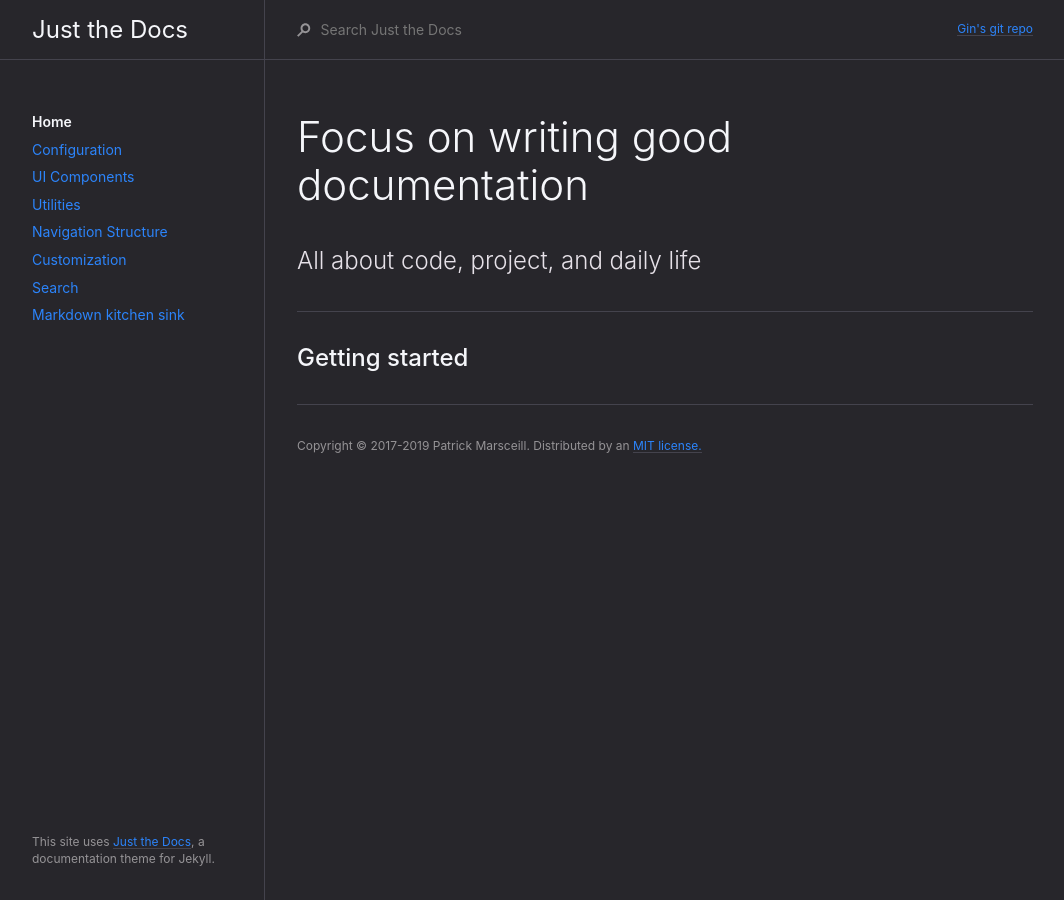
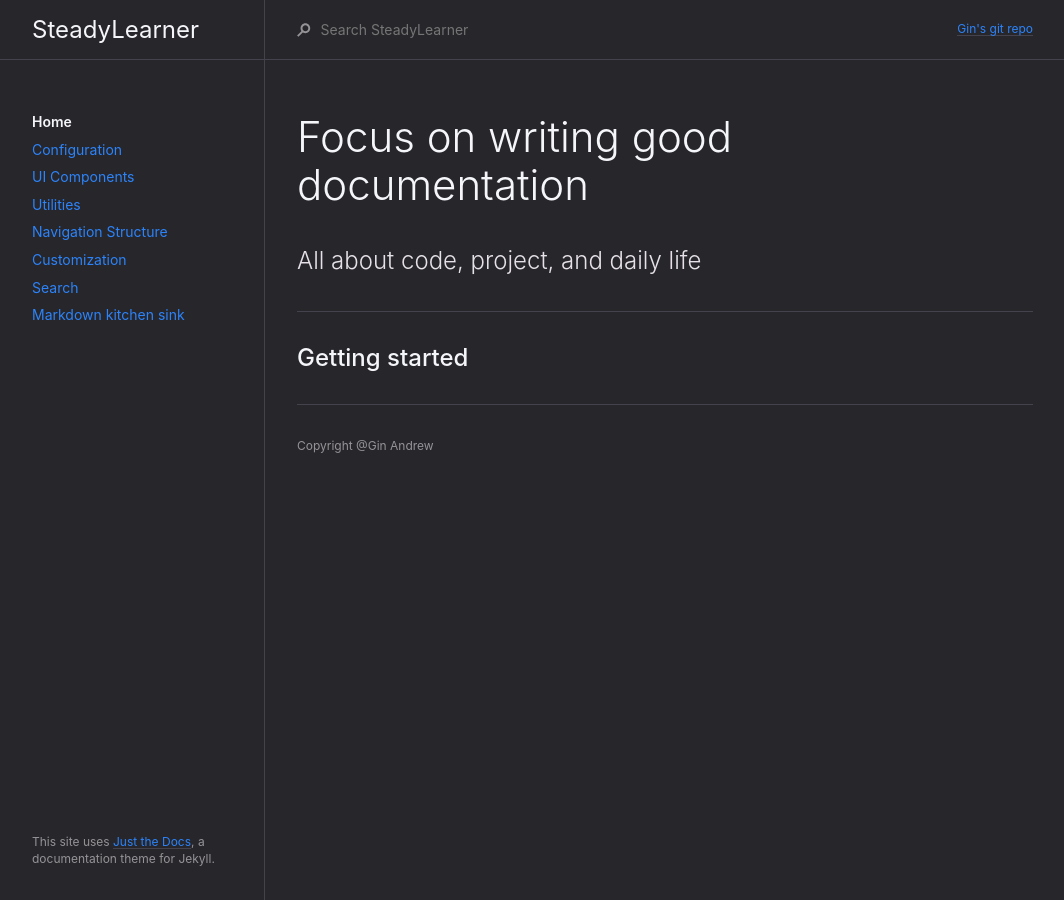
Before and after one commit to ginyandrew/ginyandrew.github.io, a Jekyll site: the page built from index.md, in a window 1280 px wide. Shown: the whole page, without its empty margins (107-1171 px from the left). Built offline with Jekyll 4.4.1, drawn with Linux system fonts in a browser that asks for light colours.

Commit message:
update config yml

```diff
--- a/_config.yml
+++ b/_config.yml
@@ -54,8 +54,8 @@
 #   - vendor/gems/
 #   - vendor/ruby/
 
-title: Just the Docs
-description: A Jekyll theme for documentation
+title: SteadyLearner
+description: Record of what I learn
 baseurl: "" # the subpath of your site, e.g. /blog
 url: "https://ginyandrew.github.io" # the base hostname & protocol for your site, e.g. http://example.com
 
@@ -80,7 +80,7 @@ aux_links:
     - "//github.com/ginyandrew.github.io"
 
 # Footer content appears at the bottom of every page's main content
-footer_content: "Copyright &copy; 2017-2019 Patrick Marsceill. Distributed by an <a href=\"https://github.com/pmarsceill/just-the-docs/tree/master/LICENSE.txt\">MIT license.</a>"
+footer_content: "Copyright @Gin Andrew"
 
 # Color scheme currently only supports "dark" or nil (default)
 color_scheme: dark
```
